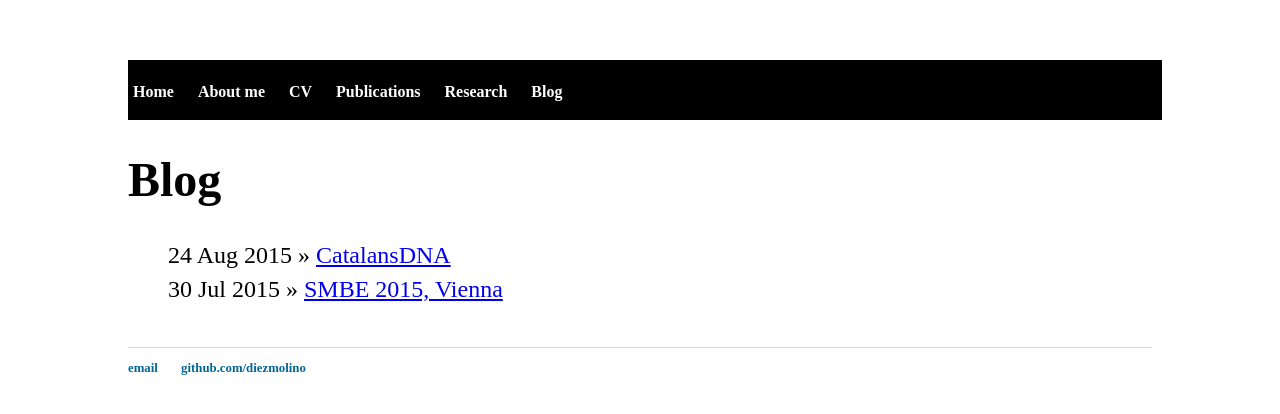
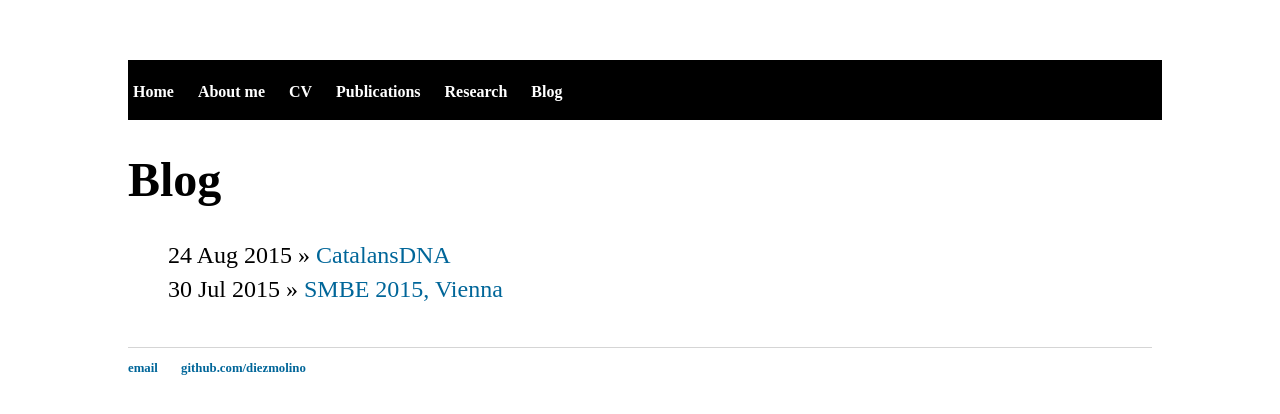
Before and after one commit to DiezMolino/diezmolino.github.io, a Jekyll site: the page built from blog/index.html, in a window 1280 px wide. Shown: the top 414 px of the page. Built offline with Jekyll 4.4.1, drawn with Linux system fonts in a browser that asks for light colours.

Commit message:
Update index.html

```diff
--- a/blog/index.html
+++ b/blog/index.html
@@ -6,6 +6,6 @@ title: Blog
 	<ul class="posts">
 
 	  {% for post in site.posts %}
-	    <li><span>{{ post.date | date_to_string }}</span> » <a href="{{ post.url }}" title="{{ post.title }}">{{ post.title }}</a></li>
+	    <li><span>{{ post.date | date_to_string }}</span> » <a class='one' href="{{ post.url }}" title="{{ post.title }}">{{ post.title }}</a></li>
 	  {% endfor %}
 	</ul>
```
